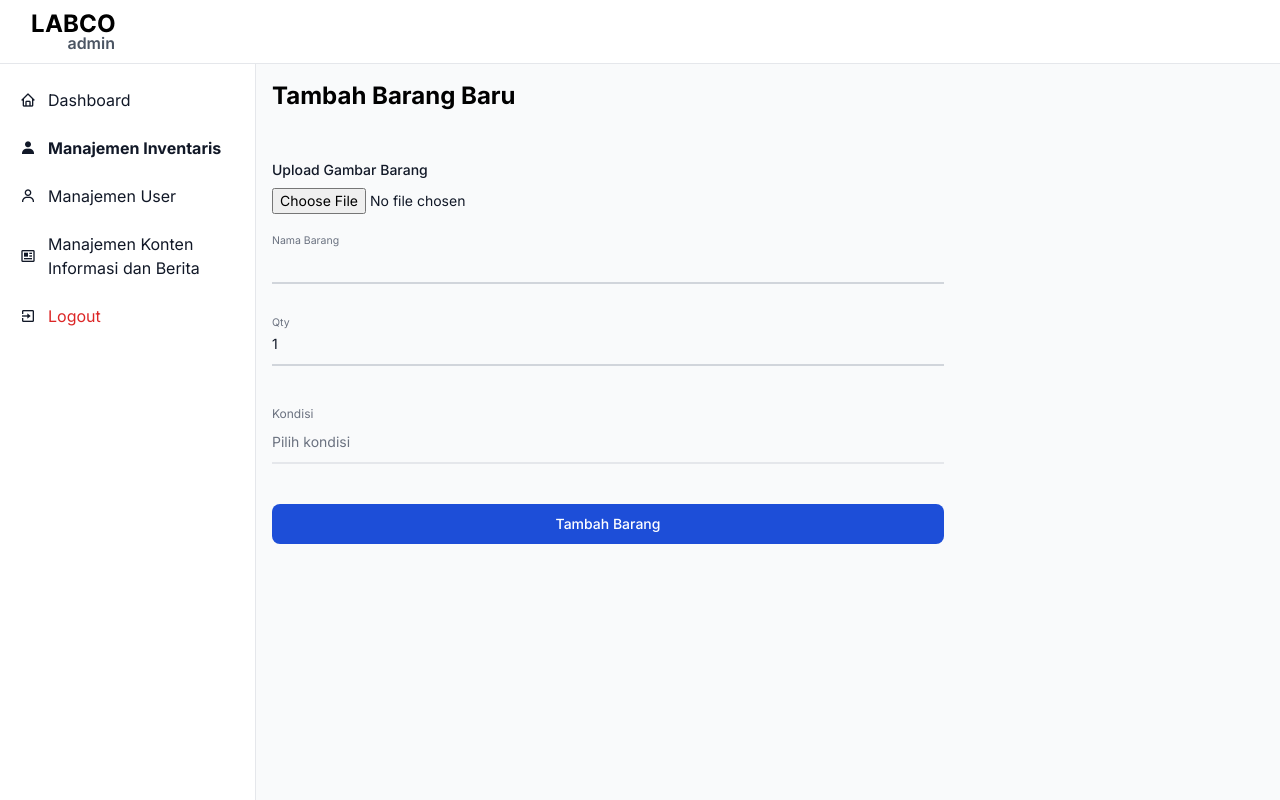
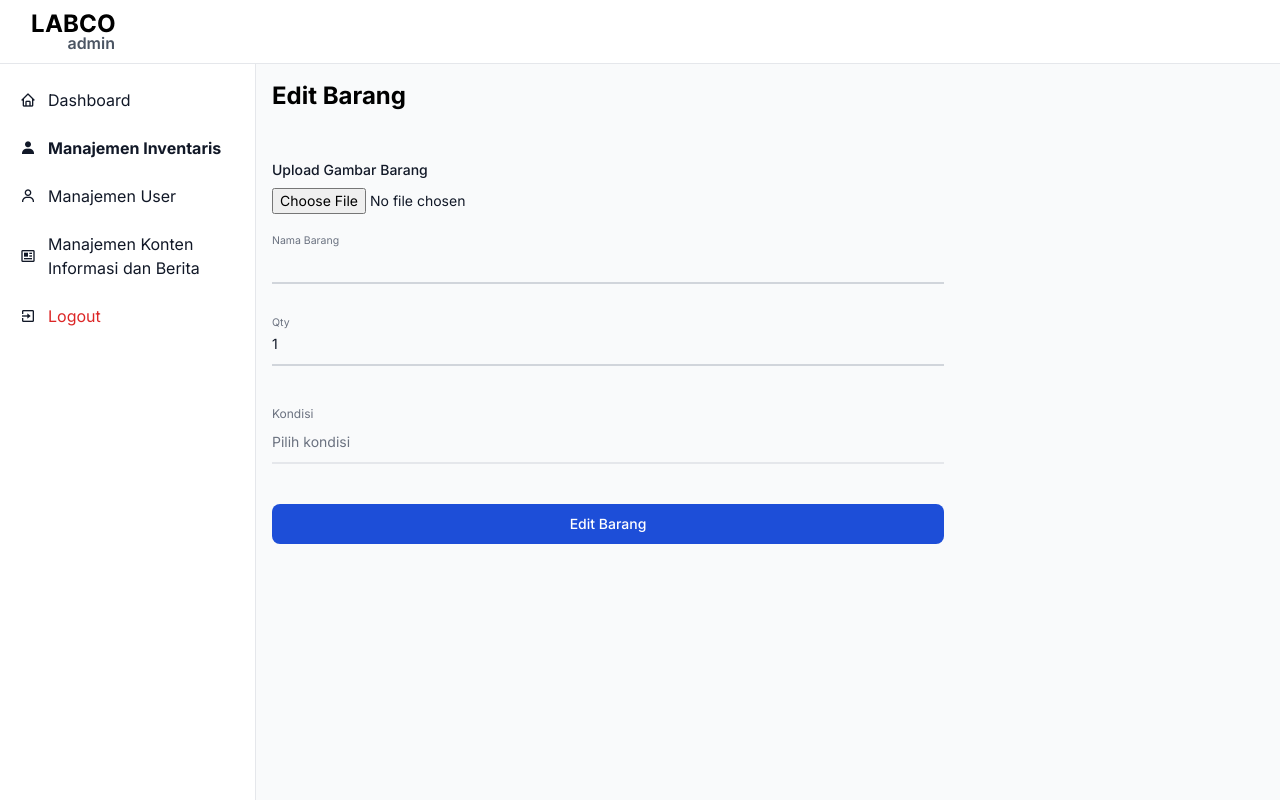
Before and after one commit to muhrizqiardi/labco, a Next.js app: page /admin/inventaris/1 in a window 1280 px wide. Built offline with nearby package versions, Linux system fonts and the light colour scheme.

Commit message:
feat: add edit inventory item detail page

```diff
--- a/pages/admin/inventaris/[itemId].js
+++ b/pages/admin/inventaris/[itemId].js
@@ -44,7 +44,7 @@ function ItemDetail() {
           },
         ]}
       >
-        <h1 className="text-2xl font-bold">Tambah Barang Baru</h1>
+        <h1 className="text-2xl font-bold">Edit Barang</h1>
         <form
           action=""
           className="max-w-2xl mt-8  flex flex-col items-stretch gap-4"
@@ -73,7 +73,7 @@ function ItemDetail() {
             </div>
           </div>
 
-          <Button.Primary>Tambah Barang</Button.Primary>
+          <Button.Primary>Edit Barang</Button.Primary>
         </form>
       </PageLayout>
     </>
```
